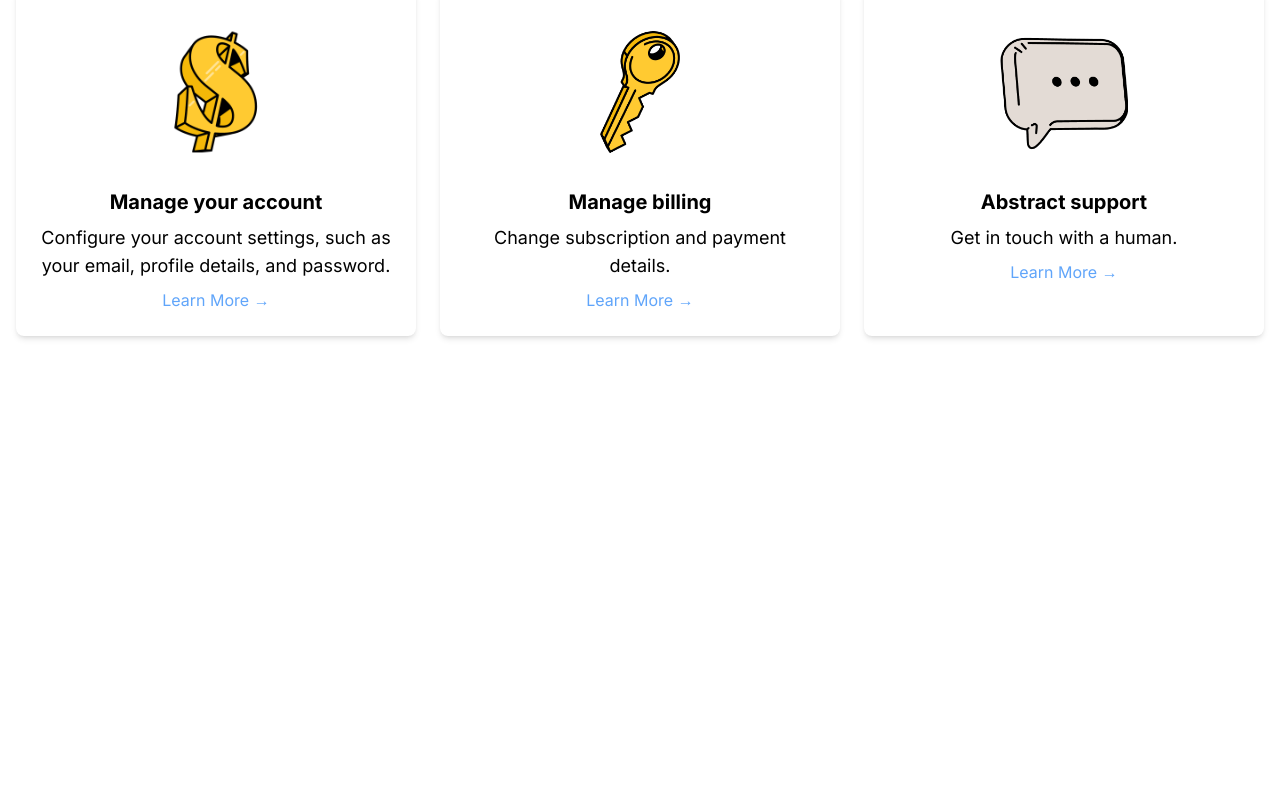
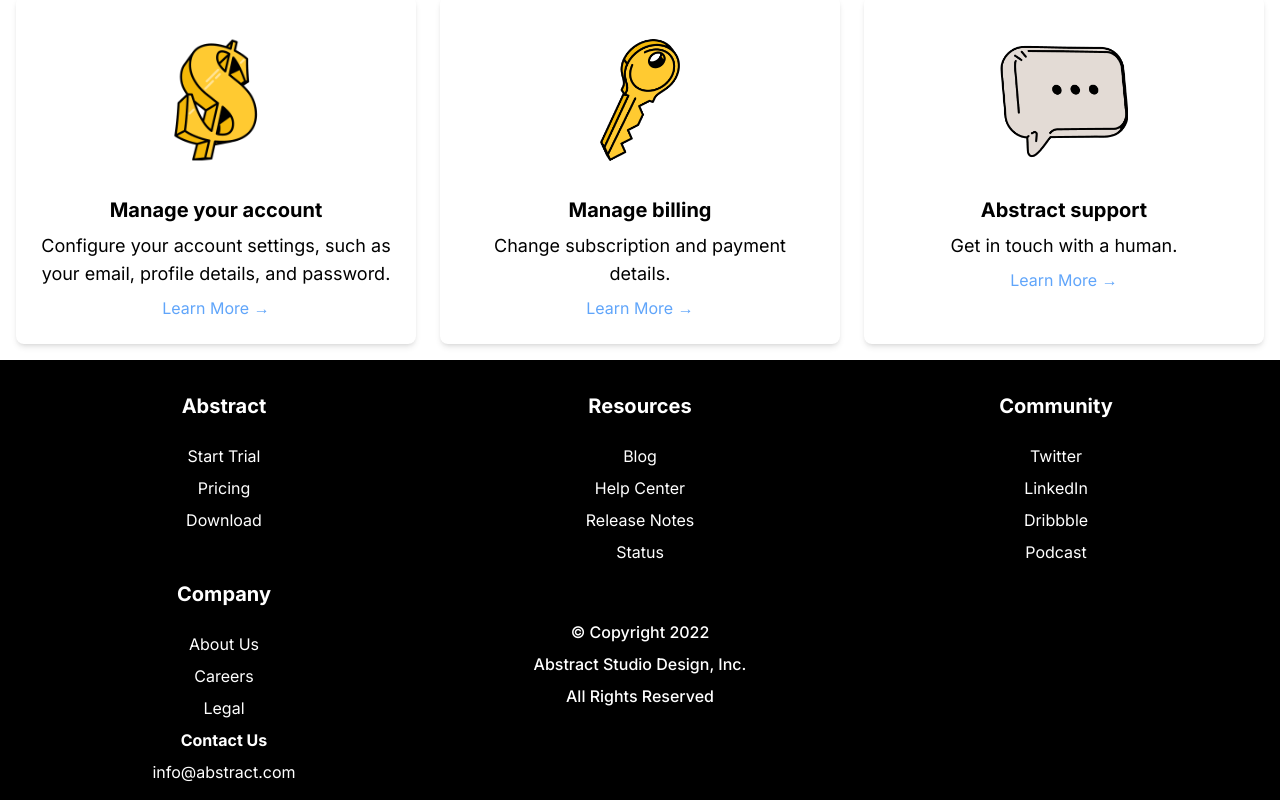
Before and after one commit to Gabrieluser430/new-abstract, a Next.js app: page / in a window 1280 px wide. Shown: the part 918-1718 px from the top of the page. Before the commit the page ends 1270 px from the top, so only its background shows below. Built offline with nearby package versions, Linux system fonts and the light colour scheme.

Commit message:
Footer section and input svg added

```diff
--- a/src/app/page.js
+++ b/src/app/page.js
@@ -6,6 +6,7 @@
 import fifthPNG from "../../public/fifthPNG.png"
 import sixthPNG from "../../public/sixthPNG.png"
 import logo from "../../public/logo.svg"
+import outraSeta from "../../public/outraSeta.svg"
 
 export default function Home() {
   return (
@@ -30,7 +31,10 @@
           <h1 className="text-center text-4xl font-medium md:text-5xl lg:text-6xl">
             How can we help you?
           </h1>
-          <input className="placeholder:italic placeholder:text-slate-500 block bg-white  w-full max-w-3xl  border border-slate-500 rounded-md py-4 pl-9 pr-3 shadow-sm focus:outline-none focus:border-sky-500 focus:ring-sky-500 focus:ring-1 sm:text-sm" placeholder="Search for anything..." type="search" name="search"/>
+          <div className="w-full max-w-3xl relative">
+            <Image src={outraSeta} className="absolute cursor-pointer right-4 top-5"/>
+           <input className="placeholder:italic placeholder:text-slate-500 block bg-white  w-full max-w-3xl  border border-slate-500 rounded-md py-4 pl-9 pr-3 shadow-sm focus:outline-none focus:border-sky-500 focus:ring-sky-500 focus:ring-1 sm:text-sm md:text-lg" placeholder="Search for anything..." type="search" name="search"/>
+          </div>
         </section>
         <section>
           <div className="grid grid-cols-1 md:grid-cols-2 lg:grid-cols-3 gap-6 p-4">
@@ -150,8 +154,46 @@
           </div>
        </section>
       </main>
-      <footer>
+      <footer className="bg-black">
+        <div className="grid grid-cols-2 p-4 md:grid-cols-3">
+          <div className="flex flex-col items-center gap-y-2 text-white">
+            <h3 className="p-4 text-xl font-bold">Abstract</h3>
+            <a className="cursor-pointer hover:underline">Start Trial</a>
+            <a className="cursor-pointer hover:underline">Pricing</a>
+            <a className="cursor-pointer hover:underline">Download</a>
+          </div>
 
+          <div className="flex flex-col items-center gap-y-2 text-white">
+            <h3 className="p-4 text-xl font-bold">Resources</h3>
+            <a className="cursor-pointer hover:underline">Blog</a>
+            <a className="cursor-pointer hover:underline">Help Center</a>
+            <a className="cursor-pointer hover:underline">Release Notes</a>
+            <a className="cursor-pointer hover:underline">Status</a>
+          </div>
+
+          <div className="flex flex-col items-center gap-y-2 text-white">
+            <h3 className="p-4 text-xl font-bold">Community</h3>
+            <a className="cursor-pointer hover:underline">Twitter</a>
+            <a className="cursor-pointer hover:underline">LinkedIn</a>
+            <a className="cursor-pointer hover:underline">Dribbble</a>
+            <a className="cursor-pointer hover:underline">Podcast</a>
+          </div>
+
+          <div className="flex flex-col items-center gap-y-2 text-white">
+            <h3 className="p-4 text-xl font-bold">Company</h3>
+            <a className="cursor-pointer hover:underline">About Us</a>
+            <a className="cursor-pointer hover:underline">Careers</a>
+            <a className="cursor-pointer hover:underline">Legal</a>
+            <h4 className="font-bold">Contact Us</h4>
+            <p>info@abstract.com</p>
+          </div>
+
+          <div className="flex flex-col items-center gap-y-2 text-white pt-4 md:mt-10">
+            <h3 className="font-medium">© Copyright 2022</h3>
+            <p className="font-medium">Abstract Studio Design, Inc.</p>
+            <p className="font-medium">All Rights Reserved</p>
+          </div>
+        </div>
       </footer>
     </div>
   )
```
